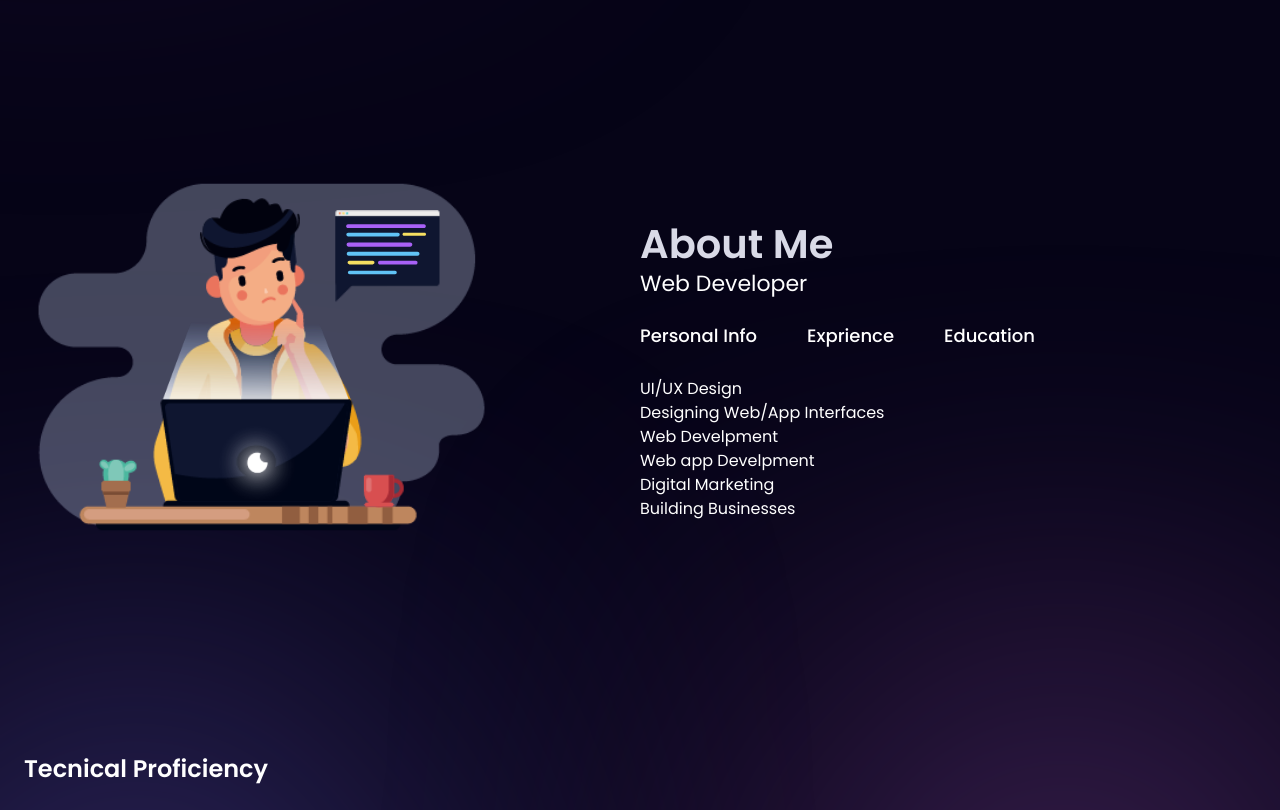
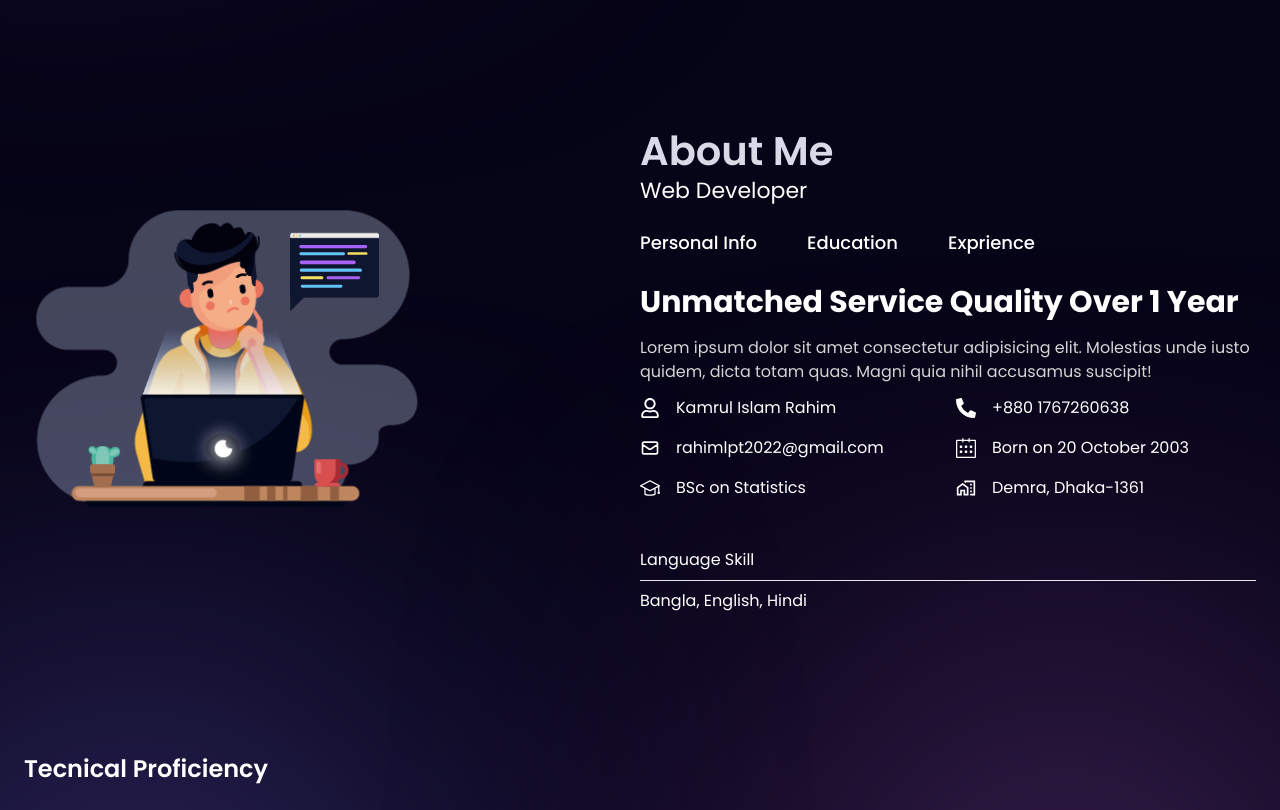
Before and after one commit to Rahim00001/test-portfolio2, a React (Vite) app: page / in a window 1280 px wide. Shown: the part 703-1513 px from the top of the page. Built offline with nearby package versions, Linux system fonts and the light colour scheme; a web font is replaced by a local one.

Commit message:
about section redesigned

```diff
--- a/src/Components/AboutMe/AboutMe.jsx
+++ b/src/Components/AboutMe/AboutMe.jsx
@@ -2,14 +2,78 @@ import "./AboutMe.css"
 import about from "../../../public/Assets/About.json"
 import { useState } from "react";
 import Lottie from "lottie-react";
+import { FaRegUser, FaPhoneAlt } from "react-icons/fa";
+import { HiOutlineMail } from "react-icons/hi";
+import { SlCalender } from "react-icons/sl";
+import { SlGraduation } from "react-icons/sl";
+import { MdOutlineMapsHomeWork } from "react-icons/md";
+import { GoBriefcase } from "react-icons/go";
+import { FaRegCircleDot } from "react-icons/fa6";
+const infoData = [
+    {
+        icon: <FaRegUser size={20}></FaRegUser>,
+        text: 'Kamrul Islam Rahim'
+    },
+    {
+        icon: <FaPhoneAlt size={20}></FaPhoneAlt>,
+        text: '+880 1767260638'
+    },
+    {
+        icon: <HiOutlineMail size={20}></HiOutlineMail>,
+        text: 'rahimlpt2022@gmail.com'
+    },
+    {
+        icon: <SlCalender size={20}></SlCalender>,
+        text: 'Born on 20 October 2003'
+    },
+    {
+        icon: <SlGraduation size={20}></SlGraduation>,
+        text: 'BSc on Statistics'
+    },
+    {
+        icon: <MdOutlineMapsHomeWork size={20}></MdOutlineMapsHomeWork>,
+        text: 'Demra, Dhaka-1361'
+    }
+];
+const exprienceData = [
+
+    {
+        company: 'Programing Hero (Endgame)',
+        title: "Shadow Intern (Project)",
+        years: "Jan 2024 - March 2024"
+    },
+    {
+        company: 'Self Learning',
+        title: "",
+        years: "Dec 2022 - Current"
+    }
+]
+
+const educationData = [
+    {
+        institute: 'Dhaka College',
+        title: "Bachelor of Science",
+        years: "2022-Current"
+    },
+    {
+        institute: 'Dania University College',
+        title: "Higher Secondary School Certificate(HSC)",
+        years: "2019-2021"
+    },
+    {
+        institute: 'Bamoil Ideal High Scholl and College',
+        title: "Secondary School Certificate(SSC)",
+        years: "2017-2019"
+    }
+]
 const AboutMe = () => {
     const [toggle, setToggle] = useState(1)
-    function updateToggle(id) {
+    const updateToggle = (id) => {
         setToggle(id)
     }
     return (
         <section id="about" className="w-[100%] min-h-[80vh] flex flex-wrap justify-between items-center">
-            <div className="about-left md:basis-[38%] basis-[45%]">
+            <div className="about-left md:basis-[38%] basis-[45%] hidden md:flex">
                 <Lottie animationData={about}></Lottie>
             </div>
             <div className="about-right basis-[50%]">
@@ -19,56 +83,89 @@ const AboutMe = () => {
                 </div>
                 <div className="tab-title flex py-7">
                     <p className="tab-links active-link" onClick={() => updateToggle(1)}>Personal Info</p>
-                    <p className="tab-links" onClick={() => updateToggle(2)}>Exprience</p>
-                    <p className="tab-links" onClick={() => updateToggle(3)}>Education</p>
+                    <p className="tab-links" onClick={() => updateToggle(2)}>Education</p>
+                    <p className="tab-links" onClick={() => updateToggle(3)}>Exprience</p>
                 </div>
+
+                {/* Personal Info */}
                 <div className={toggle === 1 ? "show-content" : "content"} id="skills">
-                    <ul>
-                        <li>
-                            <span>UI/UX Design</span> <br />
-                            Designing Web/App Interfaces
-                        </li>
-                        <li>
-                            <span>Web Develpment</span> <br />
-                            Web app Develpment
-                        </li>
-                        <li>
-                            <span>Digital Marketing</span> <br />
-                            Building Businesses
-                        </li>
-                    </ul>
+                    <div className="text-center md:text-left">
+                        <h3 className="text-3xl font-bold mb-4">Unmatched Service Quality Over 1 Year</h3>
+                        <p className="text-neutral-300 mb-3">Lorem ipsum dolor sit amet consectetur adipisicing elit. Molestias unde iusto quidem, dicta totam quas. Magni quia nihil accusamus suscipit!</p>
+                        <div className="grid lg:grid-cols-2 gap-4 mb-12">
+                            {infoData.map((item, index) => {
+                                return <div className="flex items-center gap-x-4 mx-auto lg:mx-0" key={index}>
+                                    <div>{item.icon}</div>
+                                    <div>{item.text}</div>
+                                </div>
+                            })}
+                        </div>
+                        <div className="flex flex-col gap-y-2">
+                            <div>Language Skill</div>
+                            <div className="border-b"></div>
+                            <p>Bangla, English, Hindi</p>
+                        </div>
+                    </div>
                 </div>
-                <div className={toggle === 2 ? "show-content" : "content"} id="exprience">
-                    <ul>
-                        <li>
-                            <span>2022-2023</span> <br />
-                            Intern Developer at Web for Solutions Ltd
-                        </li>
-                        <li>
-                            <span>2022-2023</span> <br />
-                            Intern Developer at Web for Solutions Ltd
-                        </li>
-                        <li>
-                            <span>2022-2023</span> <br />
-                            Intern Developer at Web for Solutions Ltd
-                        </li>
-                    </ul>
+
+                {/* Education */}
+                <div className={toggle === 2 ? "show-content" : "content"} id="education">
+                    <div>
+                        <h3 className="text-3xl font-bold mb-4 text-center md:text-left">My Awsome Journey</h3>
+                        <div>
+                            <div className="flex gap-x-3 items-center text-xl mb-3">
+                                <GoBriefcase />
+                                <p>Exprience</p>
+                            </div>
+                            {/* list */}
+                            <div className="flex flex-col gap-y-3">
+                                {educationData.map((item, index) => {
+                                    return <div className="flex gap-x-8 group" key={index}>
+                                        <div className="h-[84px] w-[1px] bg-neutral-500 relative ml-2">
+                                            <div className="w-[11px] h-[11px rounded-full absolute -left-2 group-hover:translate-y-[70px] transition-all duration-500">
+                                                <FaRegCircleDot />
+                                            </div>
+                                        </div>
+                                        <div>
+                                            <div className="font-semibold text-xl leading-none mb-2">{item.institute}</div>
+                                            <div className="text-lg text-neutral-400 leading-none mb-1">{item.title}</div>
+                                            <div className="font-medium mb-3">{item.years}</div>
+                                        </div>
+                                    </div>
+                                })}
+                            </div>
+                        </div>
+                    </div>
                 </div>
+
+                {/* Exprieence */}
                 <div className={toggle === 3 ? "show-content" : "content"} id="education">
-                    <ul>
-                        <li>
-                            <span>2022-2023</span> <br />
-                            Bsc in Statistics
-                        </li>
-                        <li>
-                            <span>2022-2023</span> <br />
-                            Higher Secondary School Certificate
-                        </li>
-                        <li>
-                            <span>2022-2023</span> <br />
-                            Secondary School Certificate
-                        </li>
-                    </ul>
+                    <div>
+                        <h3 className="text-3xl font-bold mb-4 text-center md:text-left">My Awsome Journey</h3>
+                        <div>
+                            <div className="flex gap-x-3 items-center text-xl mb-3">
+                                <GoBriefcase />
+                                <p>Exprience</p>
+                            </div>
+                            {/* list */}
+                            <div className="flex flex-col gap-y-3">
+                                {exprienceData.map((item, index) => {
+                                    return <div className="flex gap-x-8 group" key={index}>
+                                        <div className="h-[75px] w-[1px] bg-neutral-500 relative ml-2">
+                                            <div className="w-[11px] h-[11px rounded-full absolute -left-2 group-hover:translate-y-[65px] transition-all duration-500">
+                                                <FaRegCircleDot />
+                                            </div>
+                                        </div>
+                                        <div>
+                                            <div className="font-semibold text-xl leading-none mb-2">{item.company}</div>
+                                            <div className="text-lg text-neutral-400 leading-none mb-1">{item.title}</div>
+                                            <div className="font-medium mb-3">{item.years}</div>
+                                        </div>
+                                    </div>
+                                })}
+                            </div>
+                        </div>
+                    </div>
                 </div>
             </div>
         </section>
```
